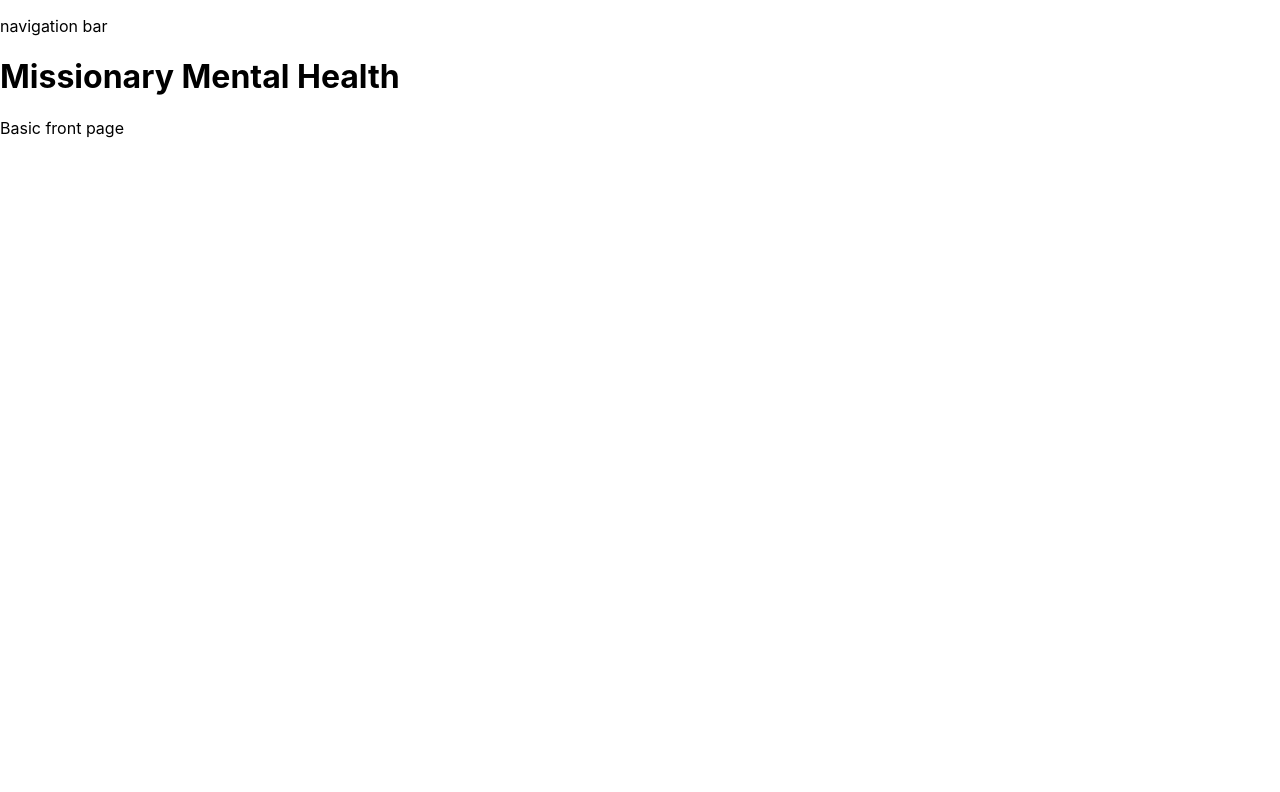
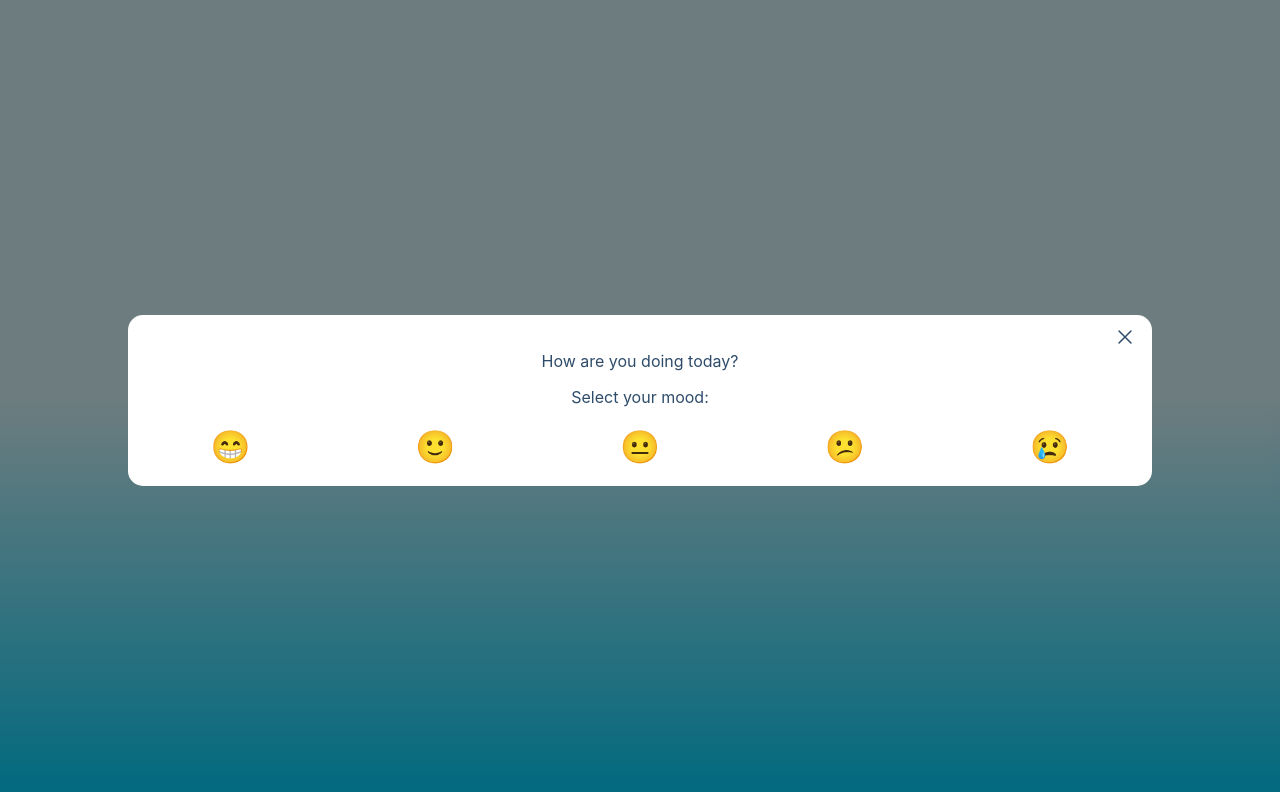
Before and after one commit to Lucag101/missionary_mental_health, a React (Create React App) app: page / in a window 1280 px wide. Shown: the top 792 px of the page. Built offline with nearby package versions, Linux system fonts and the light colour scheme.

Commit message:
Swapped out home page, added routing, and started mood popup

```diff
--- a/package.json
+++ b/package.json
@@ -8,6 +8,7 @@
     "@testing-library/user-event": "^13.5.0",
     "react": "^18.2.0",
     "react-dom": "^18.2.0",
+    "react-router-dom": "^6.20.0",
     "react-scripts": "5.0.1",
     "web-vitals": "^2.1.4"
   },
--- a/src/components/App/App.css
+++ b/src/components/App/App.css
@@ -1,4 +1,4 @@
-.App {
+/* .App {
   text-align: center;
 }
 
@@ -35,4 +35,72 @@
   to {
     transform: rotate(360deg);
   }
+} */
+
+/* styles.css */
+
+body {
+  background: rgb(217, 249, 255);
+  background: linear-gradient(0deg, rgba(0, 212, 255, 1) 0%, rgba(217, 249, 255, 1) 50%);
 }
+
+.app {
+  display: flex;
+  justify-content: center;
+  align-items: center;
+  height: 100vh;
+  color: #2e4c6a;
+}
+
+.home-page {
+  text-align: center;
+}
+
+/* MoodSelector.css */
+
+.mood-modal {
+  position: fixed;
+  top: 0;
+  left: 0;
+  width: 100%;
+  height: 100%;
+  background: rgba(0, 0, 0, 0.5);
+  display: flex;
+  justify-content: center;
+  align-items: center;
+}
+
+.mood-selector {
+  position: relative;
+  background-color: white;
+  padding-top: 20px;
+  padding-bottom: 20px;
+  border-radius: 15px;
+  width: 80%;
+  text-align: center;
+}
+
+.mood-options {
+  display: flex;
+  justify-content: space-around;
+  margin-top: 20px;
+}
+
+.mood-option {
+  cursor: pointer;
+  font-size: 2rem;
+}
+
+.mood-option.selected {
+  transform: scale(1.5);
+  transition-delay: 250ms;
+  transition: ease-in 25ms;
+}
+
+.modal-close-icon {
+  position: absolute;
+  right: 15px;
+  top: 10px;
+  height: 24px;
+  cursor: pointer;
+}
--- a/src/components/App/App.js
+++ /dev/null
@@ -1,15 +0,0 @@
-
-import './App.css';
-
-function App() {
-  return (
-    <div>
-      <p>navigation bar</p>
-      <h1>Missionary Mental Health</h1>
-      <p>Basic front page</p>
-      <p></p>
-    </div>
-  );
-}
-
-export default App;
--- /dev/null
+++ b/src/components/App/App.jsx
@@ -0,0 +1,15 @@
+import "./App.css";
+import { BrowserRouter as Router, Routes, Route } from "react-router-dom";
+import HomePage from "../Home/HomePage";
+
+function App() {
+  return (
+    <Router basename="/">
+      <Routes>
+        <Route path="/" element={<HomePage />} />
+      </Routes>
+    </Router>
+  );
+}
+
+export default App;
--- /dev/null
+++ b/src/components/Home/HomePage.jsx
@@ -0,0 +1,31 @@
+import React, { useState } from "react";
+import MoodSelector from "../Modals/MoodSelector";
+
+function HomePage() {
+  const [userMood, setUserMood] = useState("");
+  const [displayMoodModal, setDisplayMoodModal] = useState(true);
+
+  const handleMoodSelection = (mood) => {
+    setUserMood(mood);
+    // You can perform additional actions based on the selected mood
+  };
+
+  const handleCloseModal = () => {
+    // Implement the logic to close the modal
+    // For example, set a state in the parent component to control the modal visibility
+    setDisplayMoodModal(false);
+    console.log("Closing modal");
+  };
+
+  return (
+    <div className="app">
+      <div className="home-page">
+        <h1>Welcome!</h1>
+        <h2>Time to focus on your mental health</h2>
+        {displayMoodModal && <MoodSelector onSelect={handleMoodSelection} onClose={handleCloseModal} />}
+      </div>
+    </div>
+  );
+}
+
+export default HomePage;
--- /dev/null
+++ b/src/components/Modals/MoodSelector.jsx
@@ -0,0 +1,37 @@
+// MoodSelector.js
+
+import React, { useState } from "react";
+import { ReactComponent as CloseIcon } from "../../icons/close_icon.svg";
+// import { ReactComponent as ReactLogo } from "./logo.svg";
+// import "./MoodSelector.css"; // Import the CSS file for styling
+
+const moodOptions = ["😁", "🙂", "😐", "😕", "😢"];
+
+function MoodSelector({ onSelect, onClose }) {
+  const [selectedMood, setSelectedMood] = useState("");
+
+  const handleMoodClick = (mood) => {
+    setSelectedMood(mood);
+    onSelect(mood); // Pass the selected mood to the parent component
+    // onClose(); // Close the modal after selecting a mood
+  };
+
+  return (
+    <div className="mood-modal">
+      <div className="mood-selector">
+        <CloseIcon className="modal-close-icon" onClick={onClose} />
+        <p>How are you doing today?</p>
+        <p>Select your mood:</p>
+        <div className="mood-options">
+          {moodOptions.map((mood) => (
+            <span key={mood} className={`mood-option ${selectedMood === mood ? "selected" : ""}`} onClick={() => handleMoodClick(mood)}>
+              {mood}
+            </span>
+          ))}
+        </div>
+      </div>
+    </div>
+  );
+}
+
+export default MoodSelector;
```
Also changed, not shown: src/icons/close_icon.svg (added), 1 other file (tests, documents, lock files or other folders).
